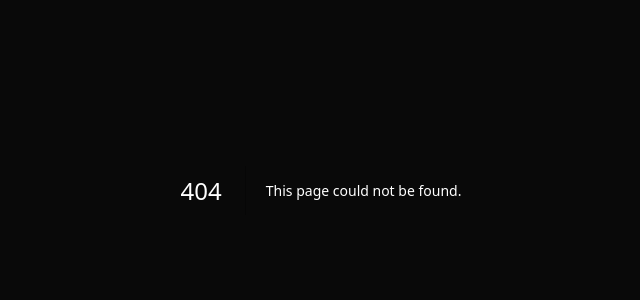
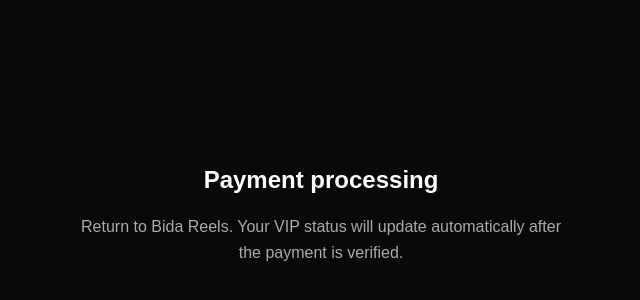
Before and after one commit to missnapokita/bida-reels-payments, a Next.js app: page /payment-result in a window 1280 px wide. Before the commit this address had no page. Shown: the part 210-510 px from the top of the page, without its empty margins (319-959 px from the left). Built offline with nearby package versions, Linux system fonts and the light colour scheme.

Commit message:
Upload page.js

```diff
--- /dev/null
+++ b/app/payment-result/page.js
@@ -0,0 +1,12 @@
+export default function PaymentResult() {
+  return (
+    <main style={{ minHeight: "100vh", display: "grid", placeItems: "center", padding: 24, textAlign: "center" }}>
+      <section style={{ maxWidth: 480 }}>
+        <h1>Payment processing</h1>
+        <p style={{ color: "#aaa", lineHeight: 1.6 }}>
+          Return to Bida Reels. Your VIP status will update automatically after the payment is verified.
+        </p>
+      </section>
+    </main>
+  );
+}
```
